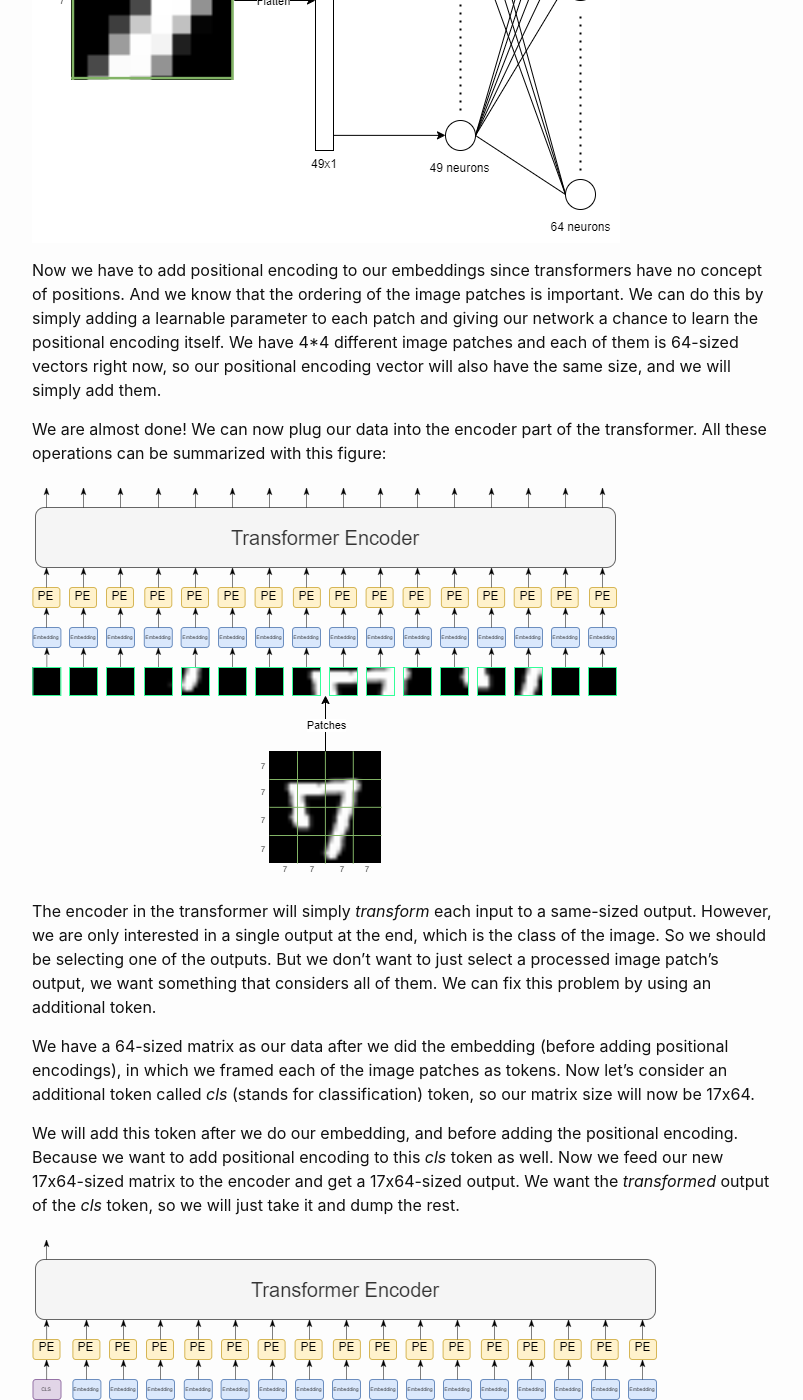
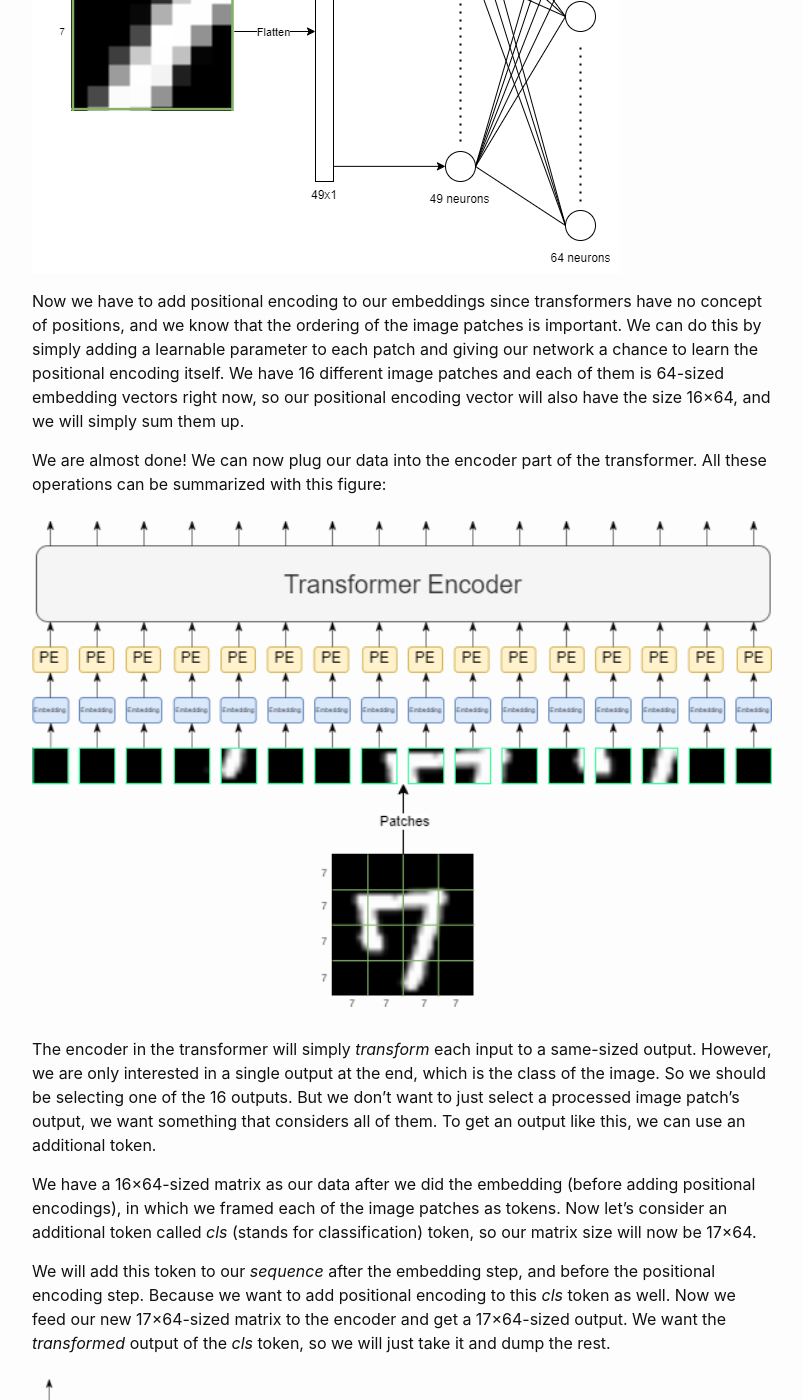
Before and after one commit to anilzeybek/anilzeybek.github.io, a Jekyll site: the page built from _posts/2023-09-05-vit.md, in a window 1280 px wide and 1400 px high, scrolled down 1430 px. Shown: the whole window, without its empty margins (238-1041 px from the left). Built offline with Jekyll 4.4.1, drawn with Linux system fonts in a browser that asks for light colours; some of the changed text lies outside the part shown.

Commit message:
vit final

````diff
--- a/_posts/2023-09-05-vit.md
+++ b/_posts/2023-09-05-vit.md
@@ -10,67 +10,68 @@ of the authors of the original paper in some of the parts of the architecture.
 
 If you checked my previous blog post about
 [implementing the transfonsformers](https://comsci.blog/posts/implementing-transformers){:target="_blank"},
-it will be much easier to understand but if you know about transformers already, you can skip it.
+it will be much easier to understand but if you already know about transformers, you can skip it.
 
-We will just use the encoder part of the transformer architecture because we are not trying to generate something, so
-encoder is all we need for now.
+We will only use the encoder part of the transformer architecture because we are not trying to generate anything, so
+encoder is all we need for now classification.
 
-If you ever tried to use the transformers for images by framing the pixels as tokens, then you will notice that
-it will be very slow to train, because calculating the attention scores for any given sequence to transformers
-will take n^2 operations. So even if you use MNIST images which are 28x28 pixels, it will require (28*28)^2 operations,
-which is simply too much even for these very small images. So first we should find a solution to fix this problem.
+Let's start very simple. We can try to use the transformers for images by framing the pixels as tokens, as we do in
+the NLP tasks, and train that way. But if you go and try this, you will notice that it will be very slow to train,
+because calculating the attention scores for any given sequence to transformers will take n<sup>2</sup> operations. So even if
+you use MNIST images which are 28×28 pixels, it will require (28*28)<sup>2</sup> operations, which is simply too much even for
+these very small images. So first we should find a solution to fix this problem.
 
 Instead of framing each pixel as a token, we can divide our image to *n* patches, and think of each patch as a token.
-For example, if *n* is 4 and we are using 28x28 MNIST images, we can divide our image like this:
+For example, if *n* is 4 and we are using 28×28 MNIST images, we can divide our image like this:
 
 ![](/assets/mnist.png)
 
-And we can think of each of the patches as a token to feed into the network. This way instead of (28*28)^2 operations,
-we have (4*4)^2, which is much much easier.
+And we can think of each of the patches as a token to feed into the network. This way instead of (28\*28)<sup>2</sup>
+operations, we have (4\*4)<sup>2</sup>, which is much much easier.
 
 In NLP, we need to convert each word into a numeric value(s), but we don't have to do this with images since all pixels
 are already numeric values.
 
-Next, we need to map each *token* into an embedding. Let's say our embedding size will be 64. We have 7*7 sized tokens
+Next, we need to map each *token* into an embedding. Let's say our embedding size will be 64. We have 7×7 sized patches
 and we can map them to a 64-sized embedding with a single fully connected layer.
 
 ![](/assets/token2_64.png)
 
-Now we have to add positional encoding to our embeddings since transformers have no concept of positions. And we know
+Now we have to add positional encoding to our embeddings since transformers have no concept of positions, and we know
 that the ordering of the image patches is important. We can do this by simply adding a learnable parameter to each
-patch and giving our network a chance to learn the positional encoding itself. We have 4*4 different image patches and each
-of them is 64-sized vectors right now, so our positional encoding vector will also have the same size, and we will
-simply add them.
+patch and giving our network a chance to learn the positional encoding itself. We have 16 different image patches and each
+of them is 64-sized embedding vectors right now, so our positional encoding vector will also have the size 16×64,
+and we will simply sum them up.
 
 We are almost done! We can now plug our data into the encoder part of the transformer. All these operations can be
 summarized with this figure:
 
-![](/assets/16output.png)
+![](/assets/16output.png){: width="1000" }
 
 The encoder in the transformer will simply *transform* each input to a same-sized output. However, we are only
-interested in a single output at the end, which is the class of the image. So we should be selecting one of the outputs.
-But we don't want to just select a processed image patch's output, we want something that considers all of them. We can
-fix this problem by using an additional token.
+interested in a single output at the end, which is the class of the image. So we should be selecting one of the 16 outputs.
+But we don't want to just select a processed image patch's output, we want something that considers all of them. To get
+an output like this, we can use an additional token.
 
-We have a 64-sized matrix as our data after we did the embedding (before adding positional encodings), in which we framed
+We have a 16×64-sized matrix as our data after we did the embedding (before adding positional encodings), in which we framed
 each of the image patches as tokens. Now let's consider an additional token called *cls* (stands for classification)
-token, so our matrix size will now be 17x64.
+token, so our matrix size will now be 17×64.
 
-We will add this token after we do our embedding, and before adding the positional encoding. Because we want to add
-positional encoding to this *cls* token as well. Now we feed our new 17x64-sized matrix to the encoder and
-get a 17x64-sized output. We want the *transformed* output of the *cls* token, so we will just take it and dump
+We will add this token to our *sequence* after the embedding step, and before the positional encoding step. Because we
+want to add positional encoding to this *cls* token as well. Now we feed our new 17×64-sized matrix to the encoder and
+get a 17×64-sized output. We want the *transformed* output of the *cls* token, so we will just take it and dump
 the rest.
 
-![](/assets/cls_only.png)
+![](/assets/cls_only.png){: width="1000" }
 
 Now we have a 64-sized vector and all we want to do is map this 64-sized vector to 10 classes, which is easily
 achievable by using a fully connected layer!
 
 Now we are done! The rest is only running the cross entropy loss and training our network.
 
-Let's start implementing this. Let's start by creating the most important part, the architecture itself. We will use
+Let's start implementing this by creating the most important part, the architecture itself. We will use
 PyTorch's implementation of transformer encoder for the transformer part. If you want to implement your own
-transformer you can check out [my previous post](https://comsci.blog/posts/implementing-transformers){:target="_blank"}.
+transformer from scratch you can check out [my previous post](https://comsci.blog/posts/implementing-transformers){:target="_blank"}.
 
 
 ```python
@@ -175,7 +176,6 @@ write everything to `TensorBoard` so we can see our training process and validat
 from torch.utils.tensorboard import SummaryWriter
 from datetime import datetime
 
-
 device = "cuda:0" if torch.cuda.is_available() else "cpu"
 print(f"{device=}")
 
````
Also changed, not shown: assets/cls_only.png.
